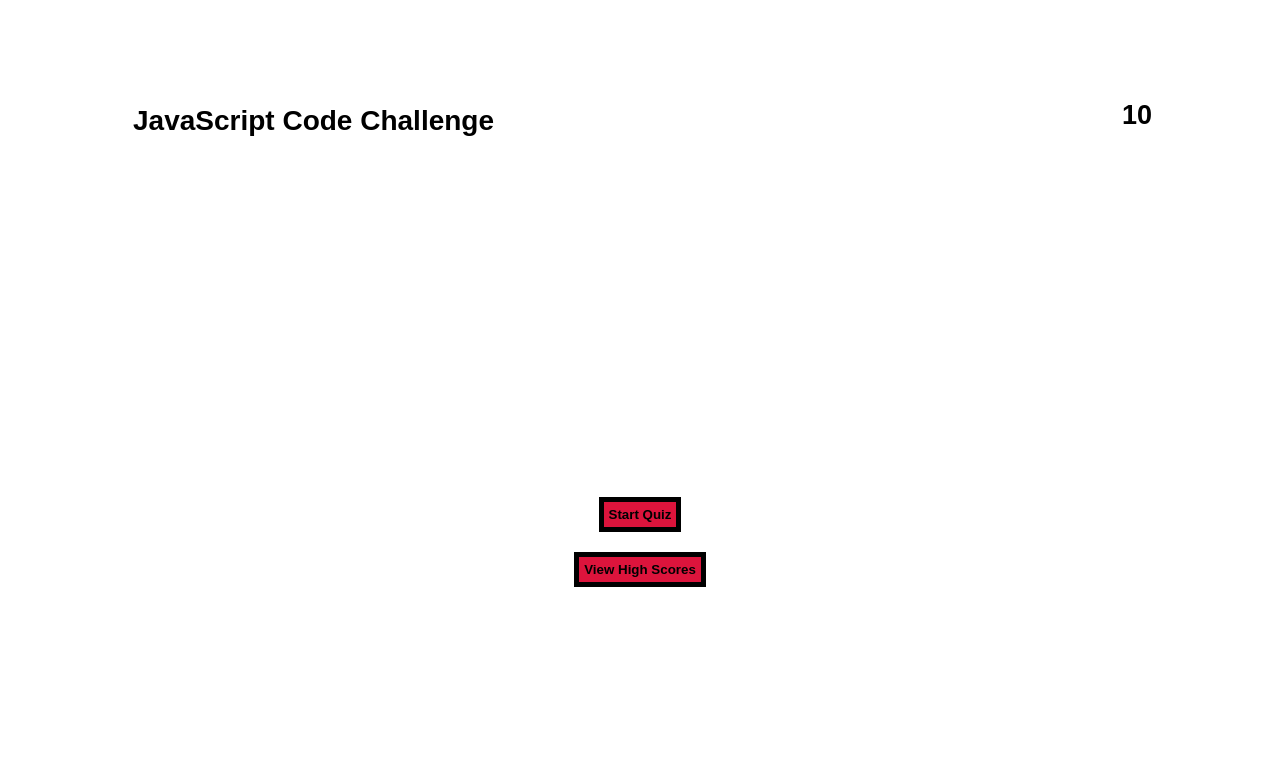
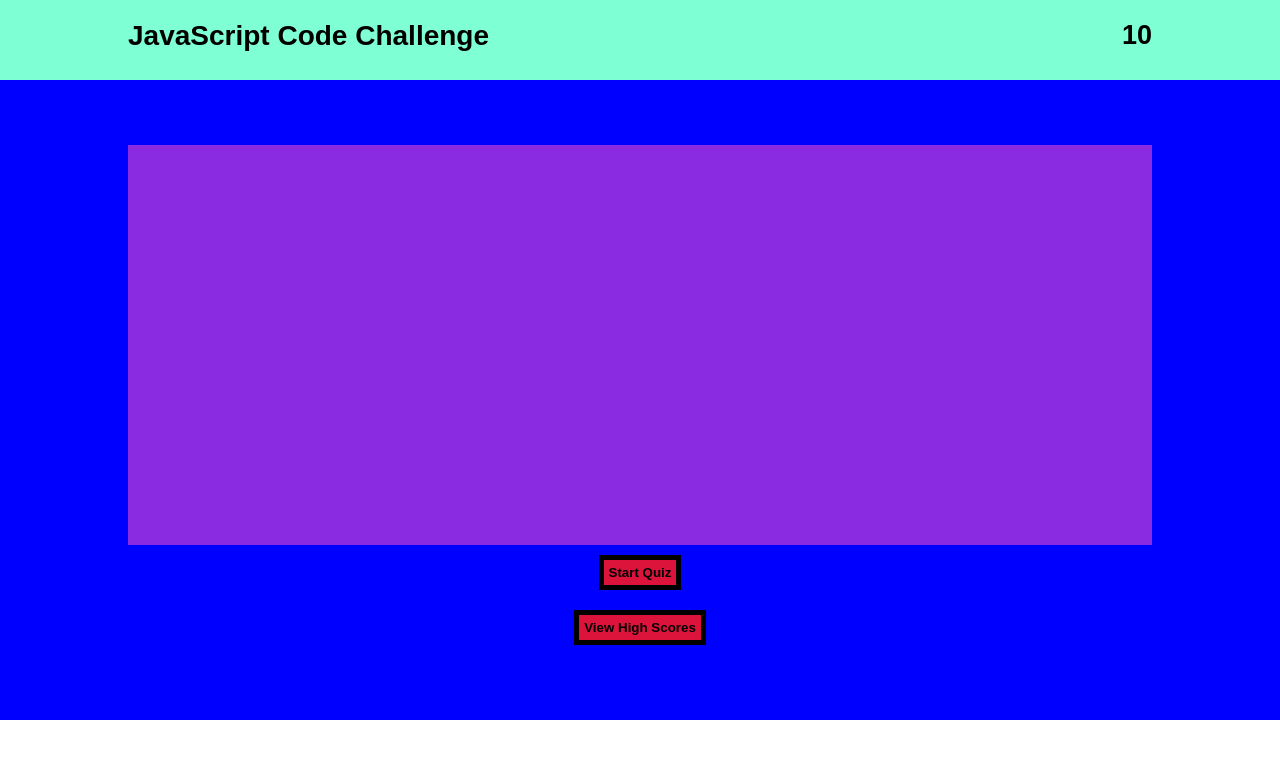
Before and after one commit to ericrothmuller/JavaScript-Quiz, a plain HTML site: page index.html in a window 1280 px wide. Drawn offline with Linux system fonts and the light colour scheme.

Commit message:
Added styling to the CSS for the boxed container elements on the page

```diff
--- a/assets/script.js
+++ b/assets/script.js
@@ -54,4 +54,6 @@ document.getElementById("startbutton").addEventListener("click", function(){
 
     // Quiz starts here
 
+    document.getElementById("quizdiv").innerHTML = "test";
+
 });
--- a/assets/style.css
+++ b/assets/style.css
@@ -13,18 +13,22 @@
 
 /* Header Styling */
 
-header {
-    margin-bottom: 100px;
+#headerdiv {
+    height: 10vh;
     width: 100vw;
     padding: 0 10%;
+    background-color: aquamarine;
+    z-index: 1;
 }
 
 #headerid {
     float: left;
+    padding: 2% 0%;
 }
 
 #timerid {
     float: right;
+    padding: 2% 0%;
 }
 
 h1 {
@@ -40,14 +44,18 @@ main {
     display: flex;
     flex-direction: column;
     width: 100vw;
-    height: 100vh;
+    height: 80vh;
     justify-content: center;
     text-align: center;
     align-items: center;
+    background-color: blue;
 }
 
 #quizdiv {
     background-color: blueviolet;
+    width: 80vw;
+    height: 50vh;
+    z-index: 1;
 }
 
 /* Button Styling */
--- a/index.html
+++ b/index.html
@@ -8,7 +8,7 @@
     <link rel="stylesheet" href="./assets/style.css" />
 </head>
 <body>
-    <header>
+    <header id="headerdiv">
         <h1 id="headerid">JavaScript Code Challenge</h1>
         <h2 id="timerid">10</h2>
     </header>
```
